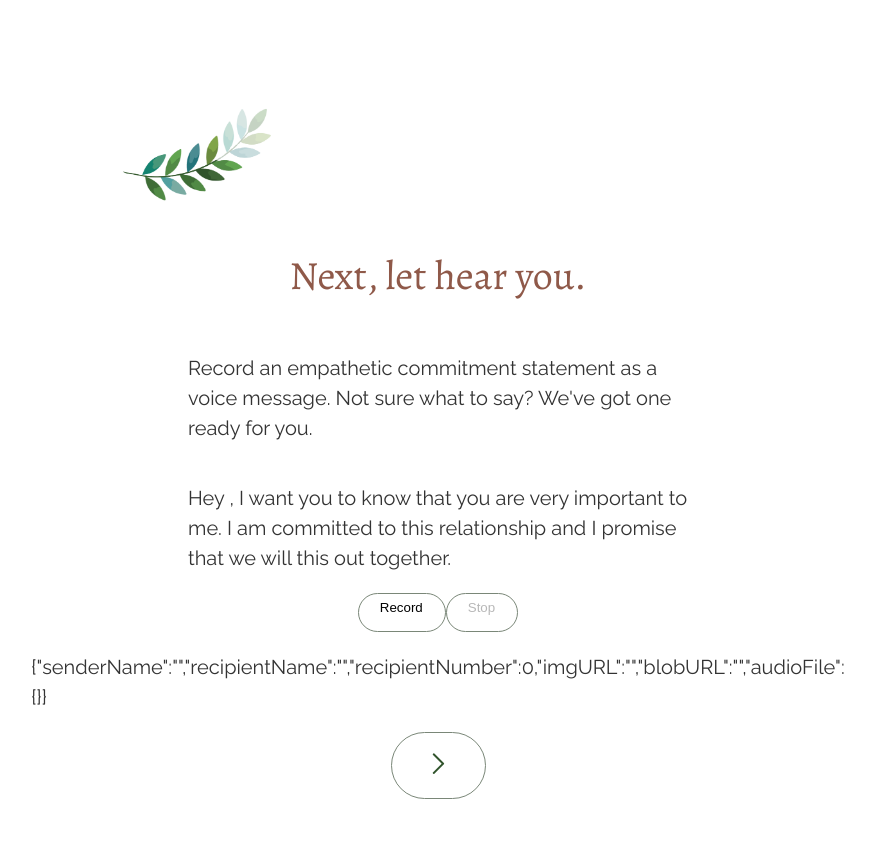
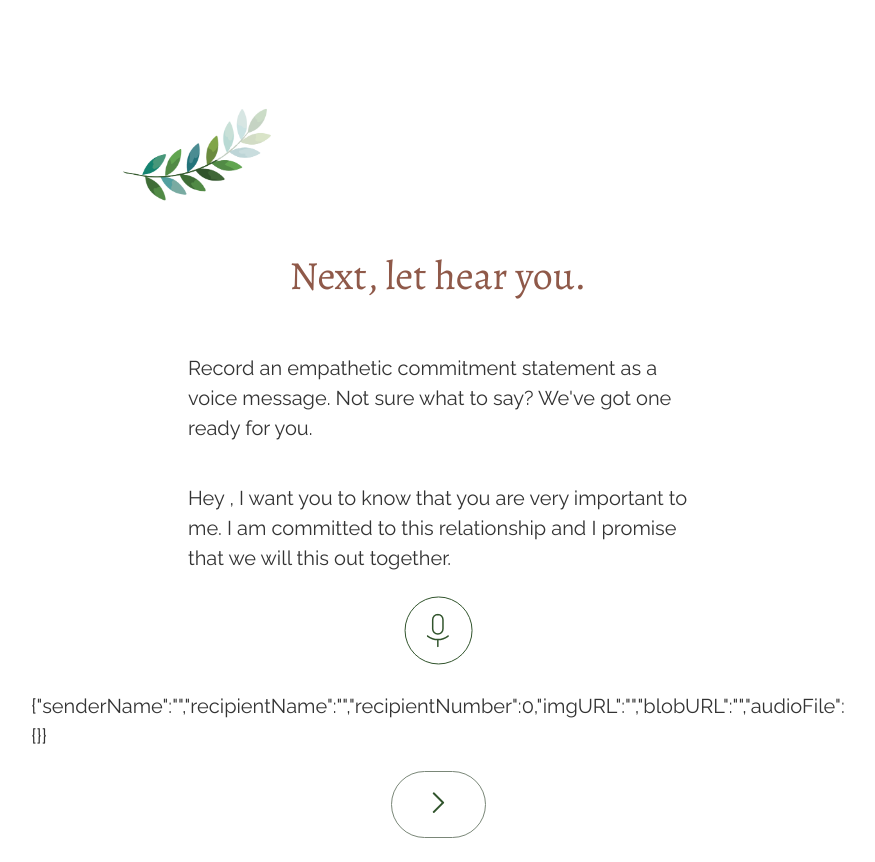
Before and after one commit to kent28808/olivebranchr2, a Next.js app: page /recordMessage in a window 1280 px wide. Shown: the whole page, without its empty margins (202-1077 px from the left). Before the commit the page ends 823 px from the top, so only its background shows below. Built offline with nearby package versions, Linux system fonts and the light colour scheme; what mic-recorder-to-mp3 would draw is missing.

Commit message:
added mic and stop button svgs, added to recording page

```diff
--- a/pages/recordMessage.js
+++ b/pages/recordMessage.js
@@ -4,6 +4,8 @@ import ButtonSymbol from "../components/ButtonSymbol";
 import MicRecorder from "mic-recorder-to-mp3"; // https://www.npmjs.com/package/mic-recorder-to-mp3
 import Image from "next/image";
 import progressBar4 from "../public/progress/progressbar_step4.png";
+import buttonRecording from "../public/button_recording.svg";
+import buttonStop from "../public/button_stop_recording.svg";
 
 const Mp3Recorder = new MicRecorder({ bitRate: 128 });
 
@@ -90,20 +92,23 @@ export default function recordMessage() {
         we will this out together.
       </p>
       <header>
+        {!isRecording ? (
           <button
             className='button-round'
             onClick={(e) => startRecording(e)}
             disabled={isRecording}
           >
-          Record
+            <Image src={buttonRecording} alt='mic icon' />
           </button>
+        ) : (
           <button
             className='button-round'
             onClick={(e) => stopRecording(e)}
             disabled={!isRecording}
           >
-          Stop
+            <Image src={buttonStop} alt='stop icon' />
           </button>
+        )}
       </header>
       <p className='body'>{`${JSON.stringify(message)}`}</p>
       <ButtonSymbol innerRef='/previewRecording' />
--- a/styles/globals.scss
+++ b/styles/globals.scss
@@ -78,9 +78,11 @@ $gainsboro: #e1e1e1;
 }
 
 .button-round {
-  @include button-styling;
-  padding: 6px 22px 16px 21px;
+  border: none !important;
+  background-color: transparent;
+  outline: none;
 }
+
 .Vector-7 > span {
   // width: 9.3px;
   // height: 18.7px;
```
Also changed, not shown: public/button_recording.svg (added), public/button_stop_recording.svg (added). Lines whose indentation alone changed are shown as unchanged.
